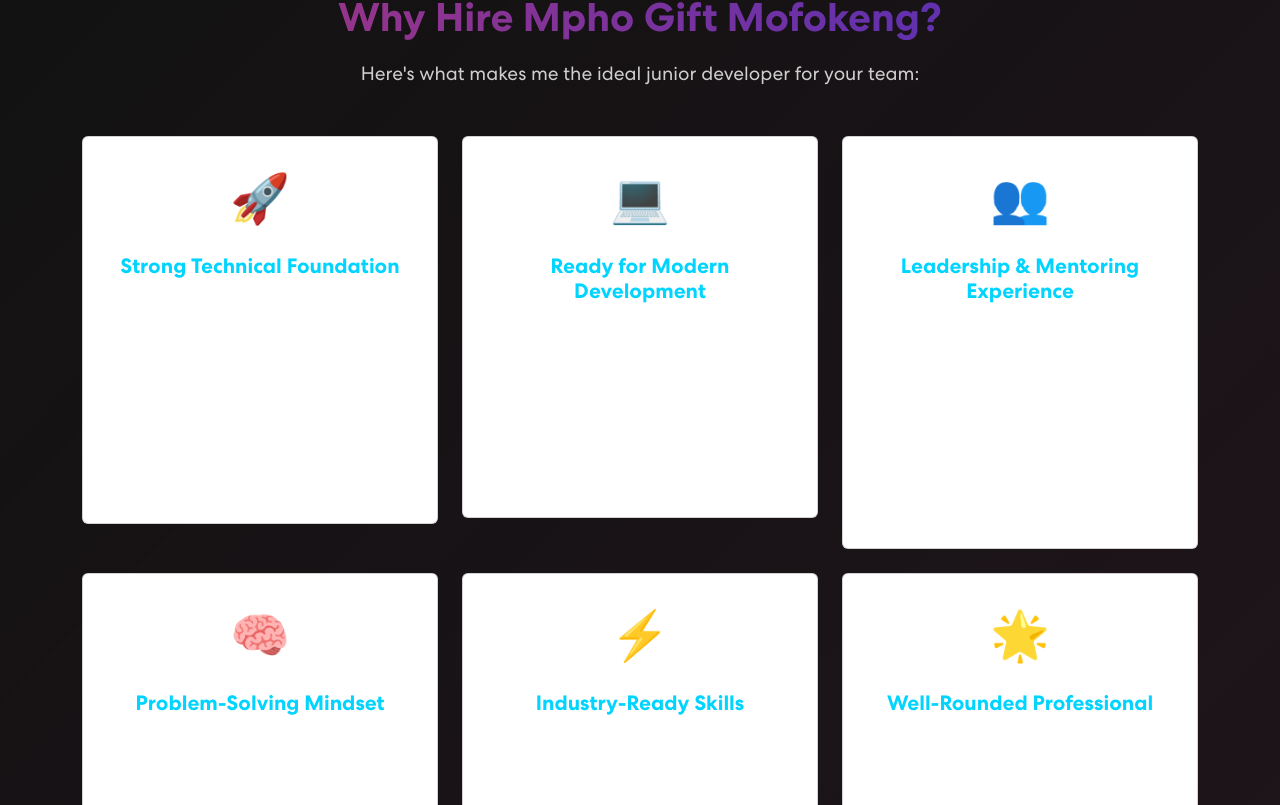
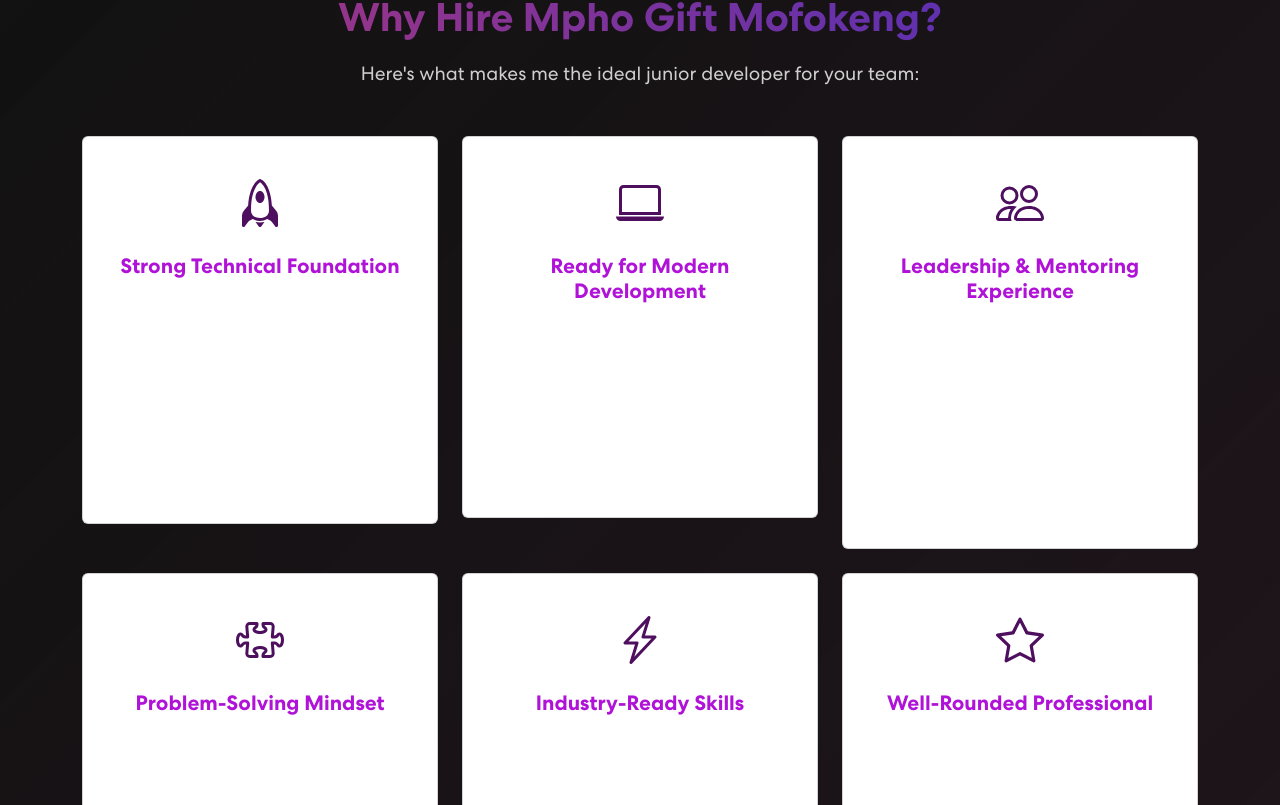
Before and after one commit to GiftM5/my-portfolio, a React (Create React App) app: page / in a window 1280 px wide. Shown: the part 3895-4700 px from the top of the page. Built offline with nearby package versions, Linux system fonts and the light colour scheme.

Commit message:
Updated the color of the card

```diff
--- a/package.json
+++ b/package.json
@@ -13,6 +13,7 @@
     "react-bootstrap": "^2.10.10",
     "react-bootstrap-icons": "^1.11.6",
     "react-dom": "^19.1.1",
+    "react-icons": "^5.5.0",
     "react-mailchimp-subscribe": "^2.1.3",
     "react-multi-carousel": "^2.8.6",
     "react-on-screen": "^2.1.1",
--- a/src/App.css
+++ b/src/App.css
@@ -1002,13 +1002,8 @@ nav.navbar .navbar-toggler[aria-expanded="true"] .navbar-toggler-icon {
 }
 
 .reason-card {
-  background: rgba(0, 0, 0, 0.3);
+  background-color: #1e1e2f; /* dark color for the outside of the card */
   border: 1px solid rgba(255, 255, 255, 0.1);
-  border-radius: 15px;
-  height: 100%;
-  transition: all 0.3s ease-in-out;
-  cursor: pointer;
-  overflow: hidden;
 }
 
 .reason-card:hover,
@@ -1019,9 +1014,10 @@ nav.navbar .navbar-toggler[aria-expanded="true"] .navbar-toggler-icon {
   box-shadow: 0 8px 20px rgba(0, 0, 0, 0.3);
 }
 
+
 .reason-card .card-body {
   padding: 25px;
-  color: #fff;
+  color: #4e0f5e;
 }
 
 .reason-icon {
@@ -1033,7 +1029,7 @@ nav.navbar .navbar-toggler[aria-expanded="true"] .navbar-toggler-icon {
 .reason-card .card-title {
   font-size: 1.3rem;
   font-weight: 600;
-  color: #00D4FF;
+  color: #b012d8;
   margin-bottom: 15px;
 }
 
--- a/src/components/Projects.js
+++ b/src/components/Projects.js
@@ -22,7 +22,7 @@ export const Projects = () => {
         "Created SQL queries for data retrieval from Teradata",
         "Built Django application for personalized user data views"
       ],
-      githubUrl: "https://github.com/GiftM5/JWT_Authentication", // Replace with actual repo
+      githubUrl: "https://github.com/GiftM5/JWT_Authentication",
       type: "simulation"
     },
     {
@@ -35,7 +35,7 @@ export const Projects = () => {
         "Built command-line applications and utilities",
         "Earned official Harvard CS50 certification"
       ],
-      githubUrl: "https://github.com/GiftM5", // Replace with actual repo
+      githubUrl: "https://github.com/GiftM5",
       type: "certification"
     },
     {
@@ -48,7 +48,7 @@ export const Projects = () => {
         "Integrated with PostgreSQL database using SQLAlchemy",
         "Created comprehensive API documentation"
       ],
-      githubUrl: "https://github.com/GiftM5", // Replace with actual repo
+      githubUrl: "https://github.com/GiftM5",
       type: "personal"
     },
     {
@@ -61,7 +61,7 @@ export const Projects = () => {
         "Managed dependencies and build processes with Maven",
         "Designed efficient database schemas and queries"
       ],
-      githubUrl: "https://github.com/GiftM5/forage-midas/tree/flow", // Replace with actual repo
+      githubUrl: "https://github.com/GiftM5/forage-midas/tree/flow",
       type: "academic"
     },
     {
@@ -119,8 +119,8 @@ export const Projects = () => {
       imgUrl: projImg2,
     },
     {
-      title: "IMSAFER SA Leadership Training",
-      description: "Safety Management & Team Leadership",
+      title: "Workshop Facilitator and Community Outreach",
+      description: "Facilitating Python workshops for women and Social Media & Event Promotion",
       imgUrl: projImg3,
     },
     {
@@ -132,11 +132,6 @@ export const Projects = () => {
       title: "Physics & Chemistry Studies",
       description: "University of Johannesburg - BSc Physics",
       imgUrl: projImg2,
-    },
-    {
-      title: "Community Outreach",
-      description: "Social Media & Event Promotion",
-      imgUrl: projImg3,
     },
   ];
 
@@ -231,7 +226,7 @@ export const Projects = () => {
                             <div className="timeline-marker">🎓</div>
                             <div className="timeline-content">
                               <h4>2020-2024: Academic Foundation</h4>
-                              <p><strong>Matric & University of Johannesburg (BSc Physics)</strong></p>
+                              <p><strong>Matric & University of Johannesburg (BSc In Physics)</strong></p>
                               <ul>
                                 <li>Completed Matric with focus on science and mathematics</li>
                                 <li>Studied BSc Physics, developing strong analytical and problem-solving skills</li>
@@ -245,10 +240,10 @@ export const Projects = () => {
                             <div className="timeline-marker">💻</div>
                             <div className="timeline-content">
                               <h4>Sep 2024-2025: WeThinkCode_ Journey</h4>
-                              <p><strong>Diploma in Software Engineering (Final Year)</strong></p>
+                              <p><strong>Diploma in Software Engineering</strong></p>
                               <ul>
                                 <li>Intensive software engineering training in Python and Java</li>
-                                <li>Comprehensive coursework: OOP, Testing, Agile Development, Mobile Development, DevOps</li>
+                                <li>Comprehensive coursework: OOP, Testing, Agile Development, Systems Intergration,Mobile Development, DevOps</li>
                                 <li>Built real-world applications and RESTful APIs</li>
                                 <li>Developed collaborative coding and version control skills</li>
                               </ul>
--- a/src/components/WhyHireMe.js
+++ b/src/components/WhyHireMe.js
@@ -1,6 +1,14 @@
 import { useState } from "react";
 import { Container, Row, Col, Card } from "react-bootstrap";
-import { ArrowRightCircle } from 'react-bootstrap-icons';
+import { ArrowRightCircle } from "react-bootstrap-icons";
+import {
+  BsRocket,
+  BsLaptop,
+  BsPeople,
+  BsPuzzle,
+  BsLightningCharge,
+  BsStar,
+} from "react-icons/bs";
 
 export const WhyHireMe = () => {
   const [activeCard, setActiveCard] = useState(null);
@@ -9,78 +17,84 @@ export const WhyHireMe = () => {
     {
       id: 1,
       title: "Strong Technical Foundation",
-      icon: "🚀",
-      description: "Final-year Software Engineering student with proven expertise in Python and Java, backed by comprehensive training and multiple industry certifications.",
+      icon: <BsRocket />,
+      description:
+        "Final-year Software Engineering student with proven expertise in Python and Java, backed by comprehensive training and multiple industry certifications.",
       details: [
         "WeThinkCode_ Software Engineering Diploma (Final Year)",
         "Intermediate Python developer with Java proficiency",
         "5 major certifications: CS50, CloudSec, Standard Bank, Generative AI, Financial Literacy",
         "Comprehensive coursework: OOP, Testing, Agile Development, Mobile Development, DevOps",
-        "Real-world project experience with modern frameworks and cloud technologies"
-      ]
+        "Real-world project experience with modern frameworks and cloud technologies",
+      ],
     },
     {
       id: 2,
       title: "Ready for Modern Development",
-      icon: "💻",
-      description: "Equipped with current industry skills including cloud security, AI awareness, and full-stack development capabilities.",
+      icon: <BsLaptop />,
+      description:
+        "Equipped with current industry skills including cloud security, AI awareness, and full-stack development capabilities.",
       details: [
         "Backend Development: Python (Flask, Django), Java (Spring Boot), RESTful APIs",
         "Cloud & Security: AWS services, CloudSec Network graduate, security best practices",
         "Emerging Technologies: Generative AI certified, exploring Flutter for mobile development",
         "Development Practices: Agile methodologies, testing strategies, DevOps integration",
-        "Database & Tools: SQL, Git workflows, collaborative development"
-      ]
+        "Database & Tools: SQL, Git workflows, collaborative development",
+      ],
     },
     {
       id: 3,
       title: "Leadership & Mentoring Experience",
-      icon: "👥",
-      description: "Currently mentoring bootcamp students and coordinating tech events, demonstrating leadership potential and communication skills.",
+      icon: <BsPeople />,
+      description:
+        "Currently mentoring bootcamp students and coordinating tech events, demonstrating leadership potential and communication skills.",
       details: [
         "Bootcamp Mentor: Guide new students through technical challenges",
         "Events Coordinator: Manage WomenThinkCode community events",
         "Team Collaboration: Experience working in diverse, dynamic teams",
-        "Knowledge Transfer: Ability to explain complex concepts clearly"
-      ]
+        "Knowledge Transfer: Ability to explain complex concepts clearly",
+      ],
     },
     {
       id: 4,
       title: "Problem-Solving Mindset",
-      icon: "🧠",
-      description: "Demonstrated ability to tackle complex challenges through multiple certifications and real-world project implementations.",
+      icon: <BsPuzzle />,
+      description:
+        "Demonstrated ability to tackle complex challenges through multiple certifications and real-world project implementations.",
       details: [
         "Analytical Thinking: Physics background enhances logical problem-solving",
         "Continuous Learning: Self-directed completion of multiple certifications",
         "Adaptability: Successfully balancing studies, mentoring, and skill development",
-        "Innovation: Built face recognition systems and automated cloud solutions"
-      ]
+        "Innovation: Built face recognition systems and automated cloud solutions",
+      ],
     },
     {
       id: 5,
       title: "Industry-Ready Skills",
-      icon: "⚡",
-      description: "Equipped with modern development practices and tools that companies need, from version control to cloud deployment.",
+      icon: <BsLightningCharge />,
+      description:
+        "Equipped with modern development practices and tools that companies need, from version control to cloud deployment.",
       details: [
         "DevOps: Git workflows, CI/CD pipelines, code reviews",
         "Security: JWT authentication, cloud security best practices",
         "Testing: Unit testing, debugging, performance optimization",
-        "Documentation: Technical writing, API documentation, code comments"
-      ]
+        "Documentation: Technical writing, API documentation, code comments",
+      ],
     },
     {
       id: 6,
       title: "Well-Rounded Professional",
-      icon: "🌟",
-      description: "Passionate learner who balances technical excellence with personal interests, bringing both analytical thinking and creative problem-solving to teams.",
+      icon: <BsStar />,
+      description:
+        "Passionate learner who balances technical excellence with personal interests, bringing both analytical thinking and creative problem-solving to teams.",
       details: [
         "Multilingual: English, Sesotho, IsiZulu, Xitsonga - diverse communication skills",
         "Strategic Thinking: Chess player with analytical mindset and patience",
         "Continuous Learning: Actively engages in coding challenges and personal projects",
         "Balanced Perspective: Enjoys series and relaxation, bringing fresh energy to work",
-        "Passion-Driven: Deep-seated passion for exploration and expanding knowledge"
-      ]
-    }
+        "Passion-Driven: Deep-seated passion for exploration and expanding knowledge",
+      ],
+    },
   ];
 
   return (
@@ -90,13 +104,17 @@ export const WhyHireMe = () => {
           <Col size={12}>
             <div className="why-hire-me-bx">
               <h2>Why Hire Mpho Gift Mofokeng?</h2>
-              <p>Here's what makes me the ideal junior developer for your team:</p>
+              <p>
+                Here's what makes me the ideal junior developer for your team:
+              </p>
 
               <Row>
                 {reasons.map((reason) => (
                   <Col lg={4} md={6} className="mb-4" key={reason.id}>
                     <Card
-                      className={`reason-card ${activeCard === reason.id ? 'active' : ''}`}
+                      className={`reason-card ${
+                        activeCard === reason.id ? "active" : ""
+                      }`}
                       onMouseEnter={() => setActiveCard(reason.id)}
                       onMouseLeave={() => setActiveCard(null)}
                     >
@@ -107,7 +125,11 @@ export const WhyHireMe = () => {
                           {reason.description}
                         </Card.Text>
 
-                        <div className={`reason-details ${activeCard === reason.id ? 'show' : ''}`}>
+                        <div
+                          className={`reason-details ${
+                            activeCard === reason.id ? "show" : ""
+                          }`}
+                        >
                           <ul>
                             {reason.details.map((detail, index) => (
                               <li key={index}>{detail}</li>
@@ -122,13 +144,27 @@ export const WhyHireMe = () => {
 
               <div className="hire-me-cta">
                 <h3>Ready to contribute from day one!</h3>
-                <p>I bring technical skills, leadership experience, and a growth mindset that will add immediate value to your development team.</p>
+                <p>
+                  I bring technical skills, leadership experience, and a growth
+                  mindset that will add immediate value to your development
+                  team.
+                </p>
                 <div className="cta-buttons">
-                  <a href="https://github.com/GiftM5" target="_blank" rel="noopener noreferrer" className="cta-button primary">
+                  <a
+                    href="https://github.com/GiftM5"
+                    target="_blank"
+                    rel="noopener noreferrer"
+                    className="cta-button primary"
+                  >
                     <ArrowRightCircle size={20} />
                     View My Code
                   </a>
-                  <a href="https://www.linkedin.com/in/mpho-mofokeng-956b6b328/" target="_blank" rel="noopener noreferrer" className="cta-button secondary">
+                  <a
+                    href="https://www.linkedin.com/in/mpho-mofokeng-956b6b328/"
+                    target="_blank"
+                    rel="noopener noreferrer"
+                    className="cta-button secondary"
+                  >
                     <ArrowRightCircle size={20} />
                     Connect on LinkedIn
                   </a>
```
Also changed, not shown: 1 other file (tests, documents, lock files or other folders).
